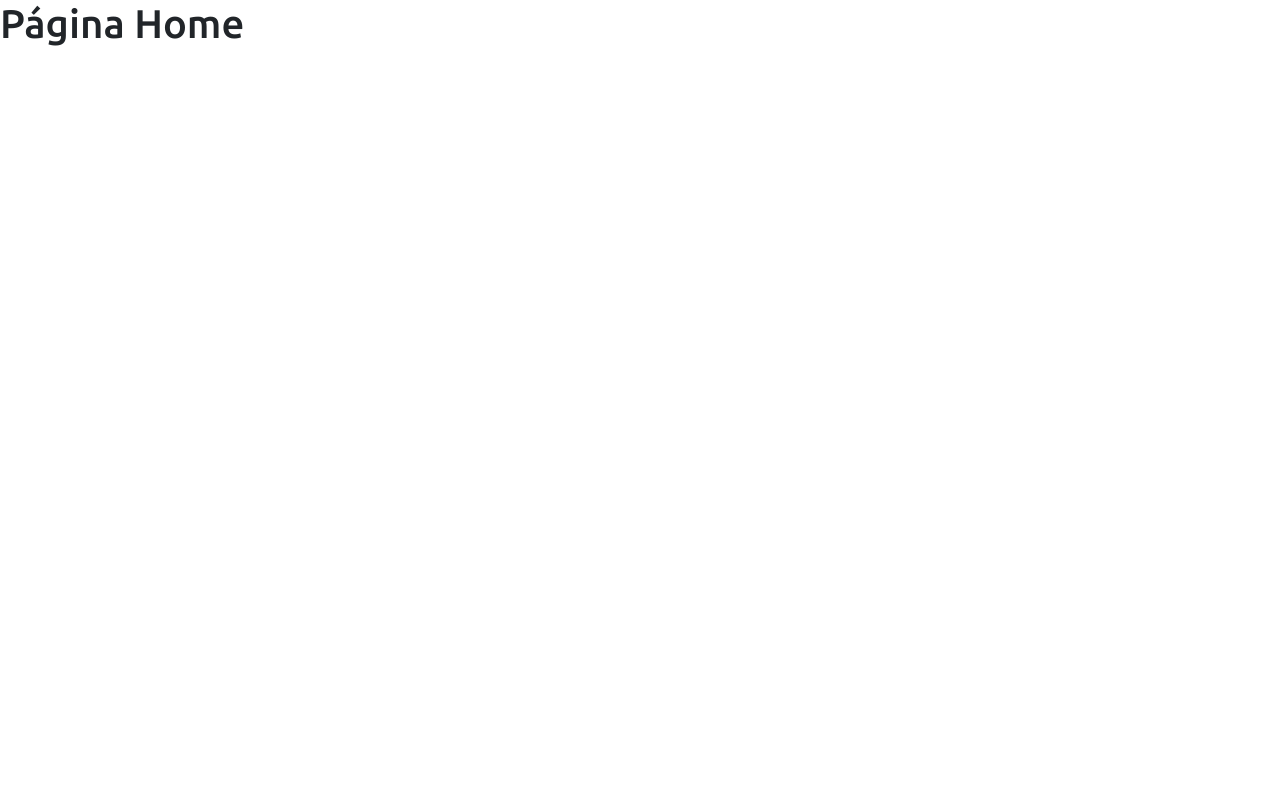
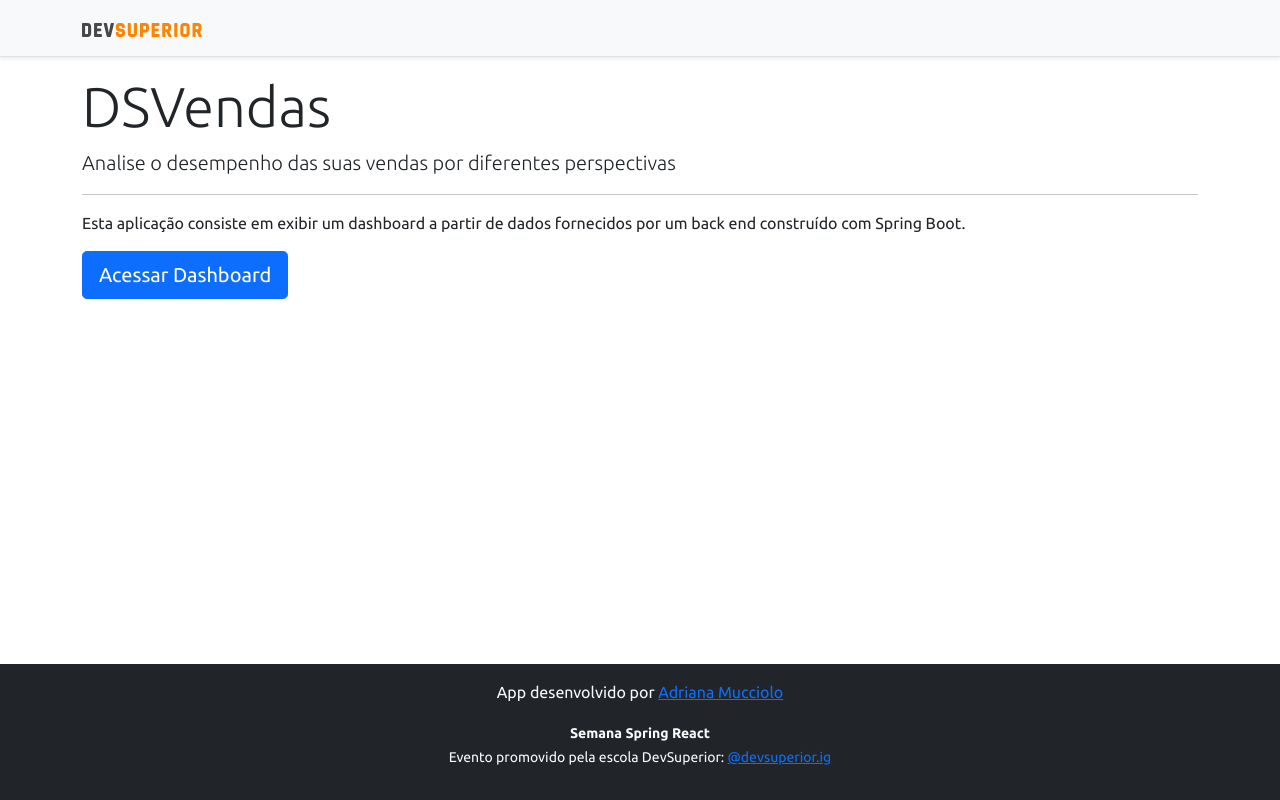
Before and after one commit to drishaolin/ProjetoSpringReact, a React (Create React App) app in the folder frontend/: page / in a window 1280 px wide. Built offline with nearby package versions, Linux system fonts and the light colour scheme.

Commit message:
Home, Navigation

```diff
--- a/frontend/src/components/NavBar/index.tsx
+++ b/frontend/src/components/NavBar/index.tsx
@@ -1,5 +1,6 @@
 import React from 'react';
 import ImgDsDark from 'assets/img/ds-dark.svg'
+import { Link } from 'react-router-dom';
 
 
 const NavBar = () => {
@@ -7,7 +8,10 @@
         <div className="d-flex flex-column flex-md-row align-items-center p-3 px-md-4 mb-3 bg-light border-bottom shadow-sm">
             <div className="container">
                 <nav className="my-2 my-md-0 mr-md-3">
-                    <img src={ImgDsDark} alt="DevSuperior" width="120" />
+                    <Link to="/">
+                        <img src={ImgDsDark} alt="DevSuperior" width="120" />
+                    </Link>
+
                 </nav>
             </div>
         </div>
--- a/frontend/src/pages/Home/index.tsx
+++ b/frontend/src/pages/Home/index.tsx
@@ -1,10 +1,23 @@
+import Footer from 'components/Footer';
+import NavBar from 'components/NavBar';
 import React from 'react';
+import { Link } from 'react-router-dom';
 
 const Home = () => {
     return (
-        <div>
-            <h1>Página Home</h1>
+        <>
+        <NavBar/>
+        <div className="container">
+            <div className="jumbotron">
+                <h1 className="display-4">DSVendas</h1>
+                <p className="lead">Analise o desempenho das suas vendas por diferentes perspectivas</p>
+                <hr />
+                <p>Esta aplicação consiste em exibir um dashboard a partir de dados fornecidos por um back end construído com Spring Boot.</p>
+                <Link className="btn btn-primary btn-lg" to="/dashboard">Acessar Dashboard</Link>
+            </div>
         </div>
+        <Footer/>
+        </>
     );
 }
 
```
